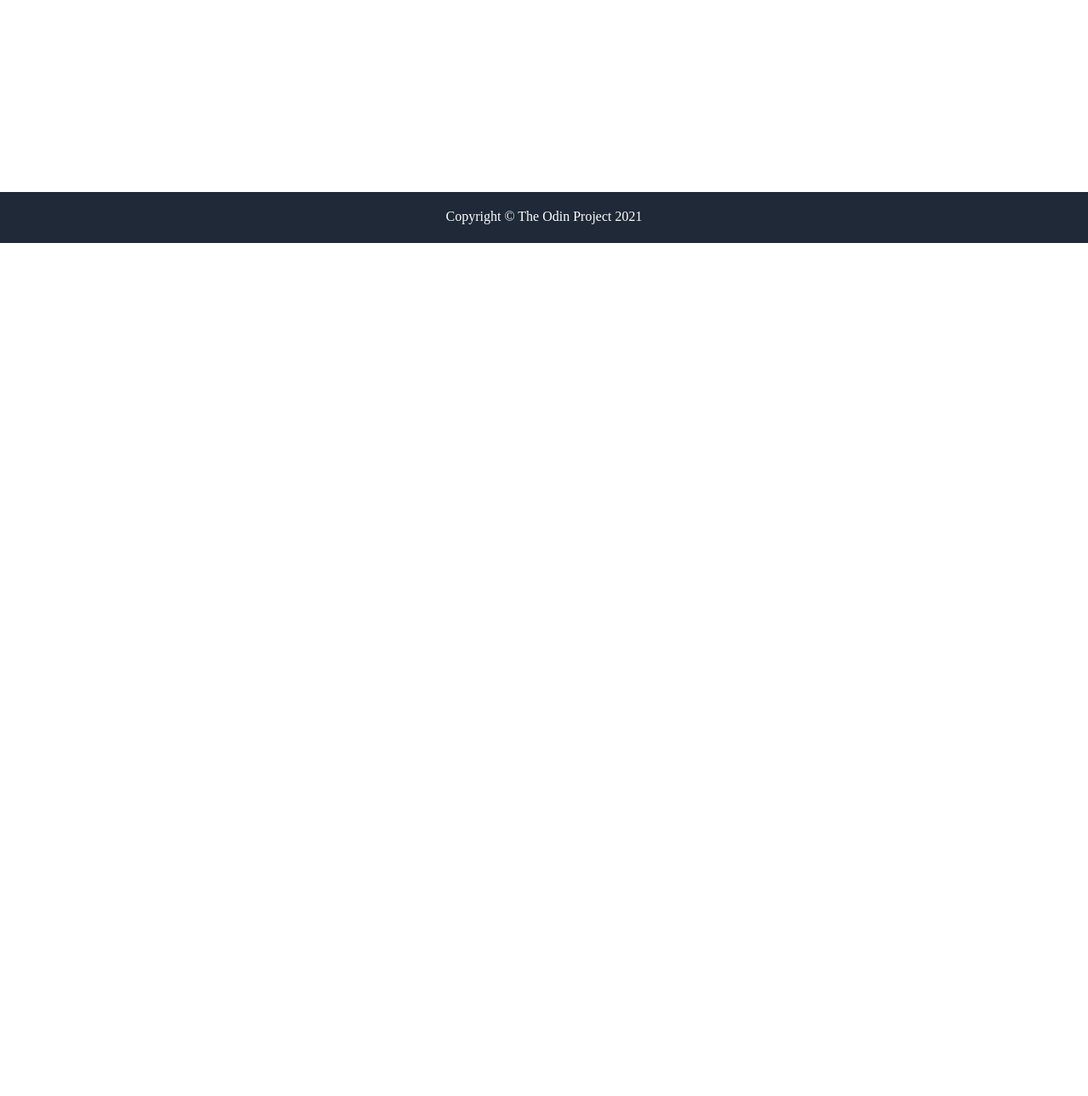
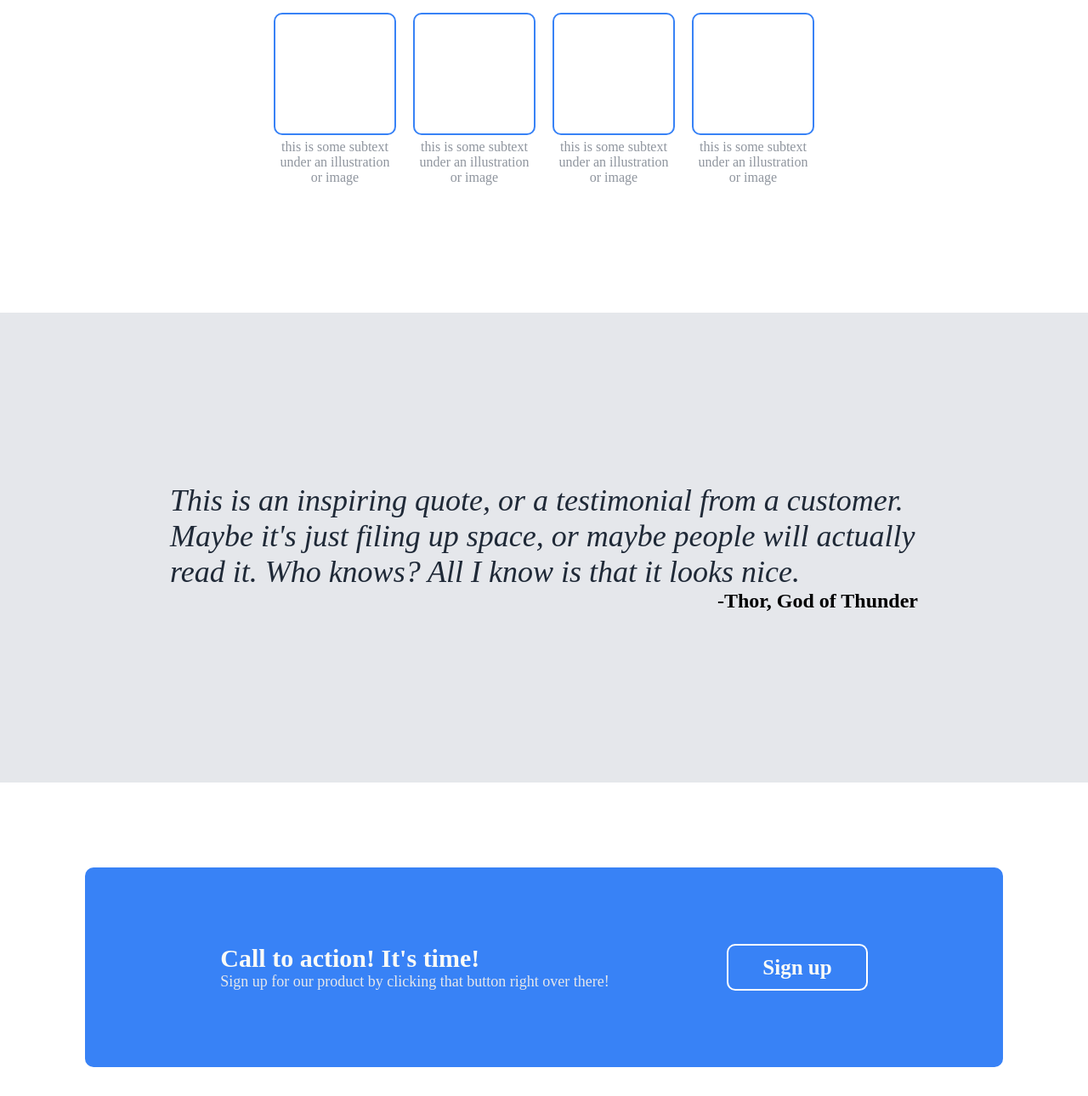
Before and after one commit to lawrenceli7/landing-page, a plain HTML site: page index.html in a window 1280 px wide. Shown: the part 514-1804 px from the top of the page at 85% size. Before the commit the page ends 800 px from the top, so only its background shows below. Drawn offline with Linux system fonts and the light colour scheme.

Commit message:
Implemented the main section

```diff
--- a/index.html
+++ b/index.html
@@ -41,7 +41,56 @@
         </div>
       </div>
     </header>
-    <main></main>
+    <main>
+      <div class="random-info-container">
+        <h1 class="random-info">Some random information.</h1>
+        <div class="sub-text-container">
+          <div class="sub-info">
+            <div class="sub-image"></div>
+            <p>this is some subtext</p>
+            <p>under an illustration</p>
+            <p>or image</p>
+          </div>
+          <div class="sub-info">
+            <div class="sub-image"></div>
+            <p>this is some subtext</p>
+            <p>under an illustration</p>
+            <p>or image</p>
+          </div>
+          <div class="sub-info">
+            <div class="sub-image"></div>
+            <p>this is some subtext</p>
+            <p>under an illustration</p>
+            <p>or image</p>
+          </div>
+          <div class="sub-info">
+            <div class="sub-image"></div>
+            <p>this is some subtext</p>
+            <p>under an illustration</p>
+            <p>or image</p>
+          </div>
+        </div>
+      </div>
+      <div class="quote-container">
+        <p class="quote-text">
+          This is an inspiring quote, or a testimonial from a customer. Maybe
+          it's just filing up space, or maybe people will actually read it. Who
+          knows? All I know is that it looks nice.
+        </p>
+        <p class="quote-author">-Thor, God of Thunder</p>
+      </div>
+      <div class="button-background">
+        <div class="button-container">
+          <div>
+            <p class="call-to-action-text">Call to action! It's time!</p>
+            <p class="sign-up-text">
+              Sign up for our product by clicking that button right over there!
+            </p>
+          </div>
+          <p class="sign-up-button">Sign up</p>
+        </div>
+      </div>
+    </main>
     <footer>Copyright &COPY; The Odin Project 2021</footer>
   </body>
 </html>
--- a/style.css
+++ b/style.css
@@ -5,7 +5,6 @@
 }
 
 footer {
-  position: absolute;
   bottom: 0;
   width: 100%;
   height: 60px;
@@ -83,3 +82,98 @@ footer {
 .sign-up {
   color: #e5e7eb;
 }
+
+.random-info-container {
+  display: flex;
+  flex-direction: column;
+  align-items: center;
+  margin-bottom: 150px;
+}
+
+.sub-text-container {
+  display: flex;
+  flex-direction: row;
+  justify-content: space-around;
+  gap: 20px;
+}
+
+.random-info {
+  padding: 30px;
+}
+
+.sub-image {
+  background-color: white;
+  padding: 70px;
+  display: flex;
+  justify-content: center;
+  align-items: center;
+  max-width: 100px;
+  max-height: 700px;
+  border-radius: 10px;
+  border: 2px solid #3882f6;
+  margin-bottom: 5px;
+}
+
+.sub-info {
+  display: flex;
+  flex-direction: column;
+  align-items: center;
+  color: #8f959e;
+}
+
+.quote-container {
+  background-color: #e5e7eb;
+  padding: 200px;
+}
+
+.quote-text {
+  font-size: 36px;
+  font-style: italic;
+  font-weight: lighter;
+  color: #1f2937;
+}
+
+.quote-author {
+  text-align: right;
+  font-size: 24px;
+  font-weight: bold;
+}
+
+.button-container {
+  background-color: #3882f6;
+  padding: 90px;
+  border-radius: 10px;
+  display: flex;
+  flex-direction: row;
+  justify-content: space-around;
+}
+
+.button-background {
+  background-color: white;
+  padding: 100px;
+}
+
+.call-to-action-text {
+  font-weight: bold;
+  color: #f9faf8;
+  font-size: 30px;
+}
+
+.sign-up-text {
+  color: #e5e7eb;
+  font-size: 18px;
+}
+
+.sign-up-button {
+  font-weight: bold;
+  color: #f9faf8;
+  font-size: 25px;
+  border-radius: 10px;
+  background-color: #3882f6;
+  border: 2px solid white;
+  display: flex;
+  justify-content: center;
+  align-items: center;
+  padding-left: 40px;
+  padding-right: 40px;
+}
```
